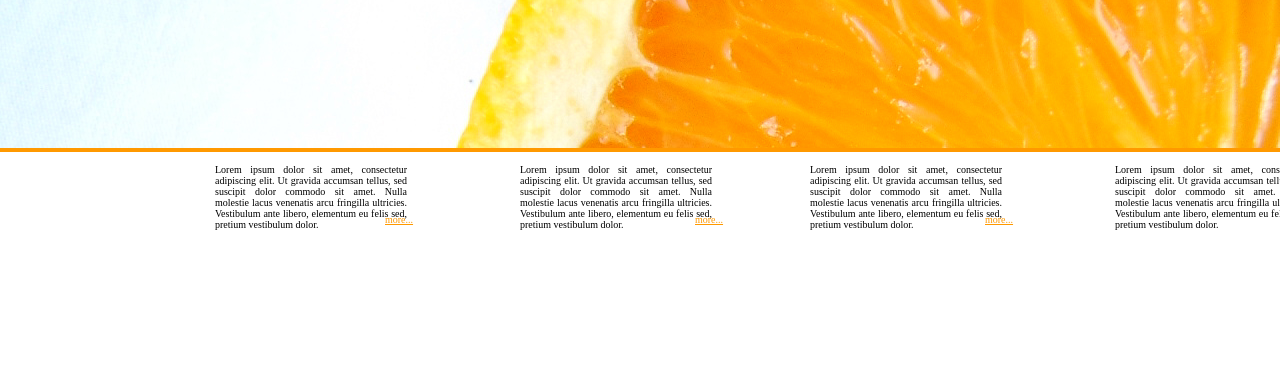
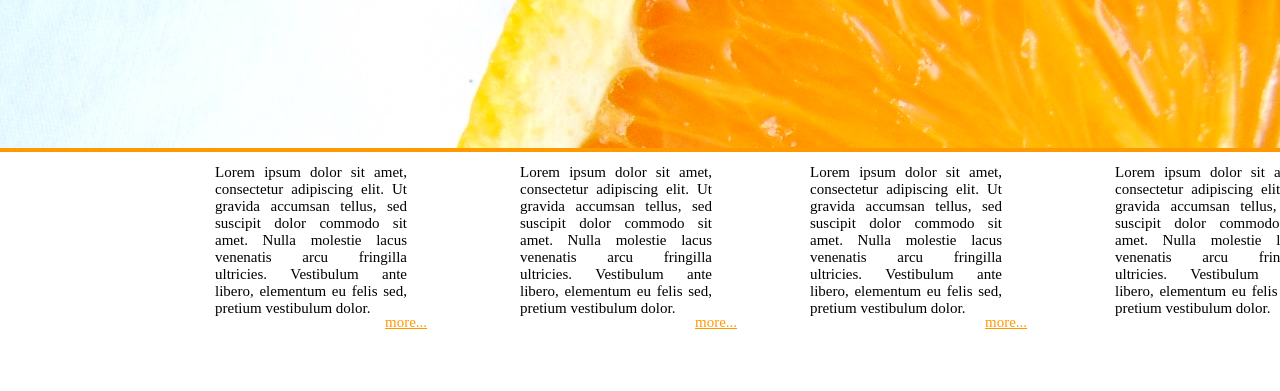
Before and after one commit to nikitashidlovskiy/orrange-rabbit, a plain HTML site: page index.html in a window 1280 px wide. Shown: the part 391-782 px from the top of the page. Drawn offline with Linux system fonts and the light colour scheme.

Commit message:
Add files via upload

```diff
--- a/orrangerabbit.css
+++ b/orrangerabbit.css
@@ -135,7 +135,7 @@ footer {
 }
 .left{
     position: absolute;
-    font-size: 10px;
+    font-size: 15px;
     width: 15%;
     margin-top: 555px;
     text-align: justify;
@@ -145,7 +145,7 @@ footer {
 
 .left-second{
     position: absolute;
-    font-size: 10px;
+    font-size: 15px;
     margin-top: 555px;
     width: 15%;
     text-align: justify;
@@ -156,7 +156,7 @@ footer {
 
 .right-second{
     position: absolute;
-    font-size: 10px;
+    font-size: 15px;
     margin-top: 555px;
     width: 15%;
     text-align: justify;
@@ -167,7 +167,7 @@ footer {
 
 .right{
     position: absolute;
-    font-size: 10px;
+    font-size: 15px;
     margin-top: 555px;
     width: 15%;
     text-align: justify;
@@ -177,8 +177,8 @@ footer {
 
 .linkl{
     position: absolute;
-    font-size: 10px;
-    margin-top: 605px;
+    font-size: 15px;
+    margin-top: 705px;
     margin-left: 385px;
     color: #ff9900;
 
@@ -186,8 +186,8 @@ footer {
 
 .linkls{
     position: absolute;
-    font-size: 10px;
-    margin-top: 605px;
+    font-size: 15px;
+    margin-top: 705px;
     margin-left: 695px;
     color: #ff9900;
 
@@ -195,8 +195,8 @@ footer {
 
 .linkrs{
     position: absolute;
-    font-size: 10px;
-    margin-top: 605px;
+    font-size: 15px;
+    margin-top: 705px;
     margin-left: 985px;
     color: #ff9900;
 
@@ -204,8 +204,8 @@ footer {
 
 .linkr{
     position: absolute;
-    font-size: 10px;
-    margin-top: 605px;
+    font-size: 15px;
+    margin-top: 705px;
     margin-left: 1300px;
     color: #ff9900;
 }
```
